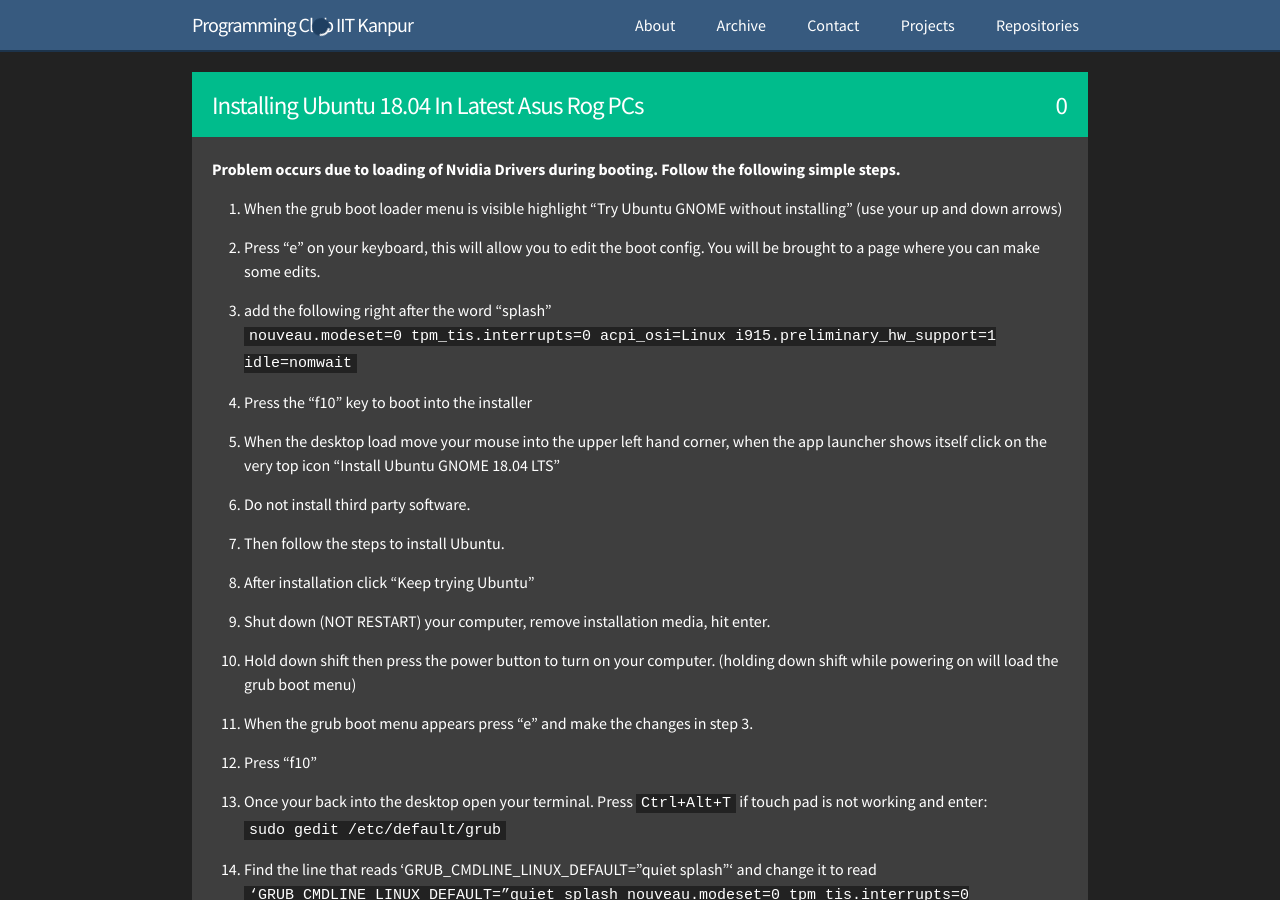
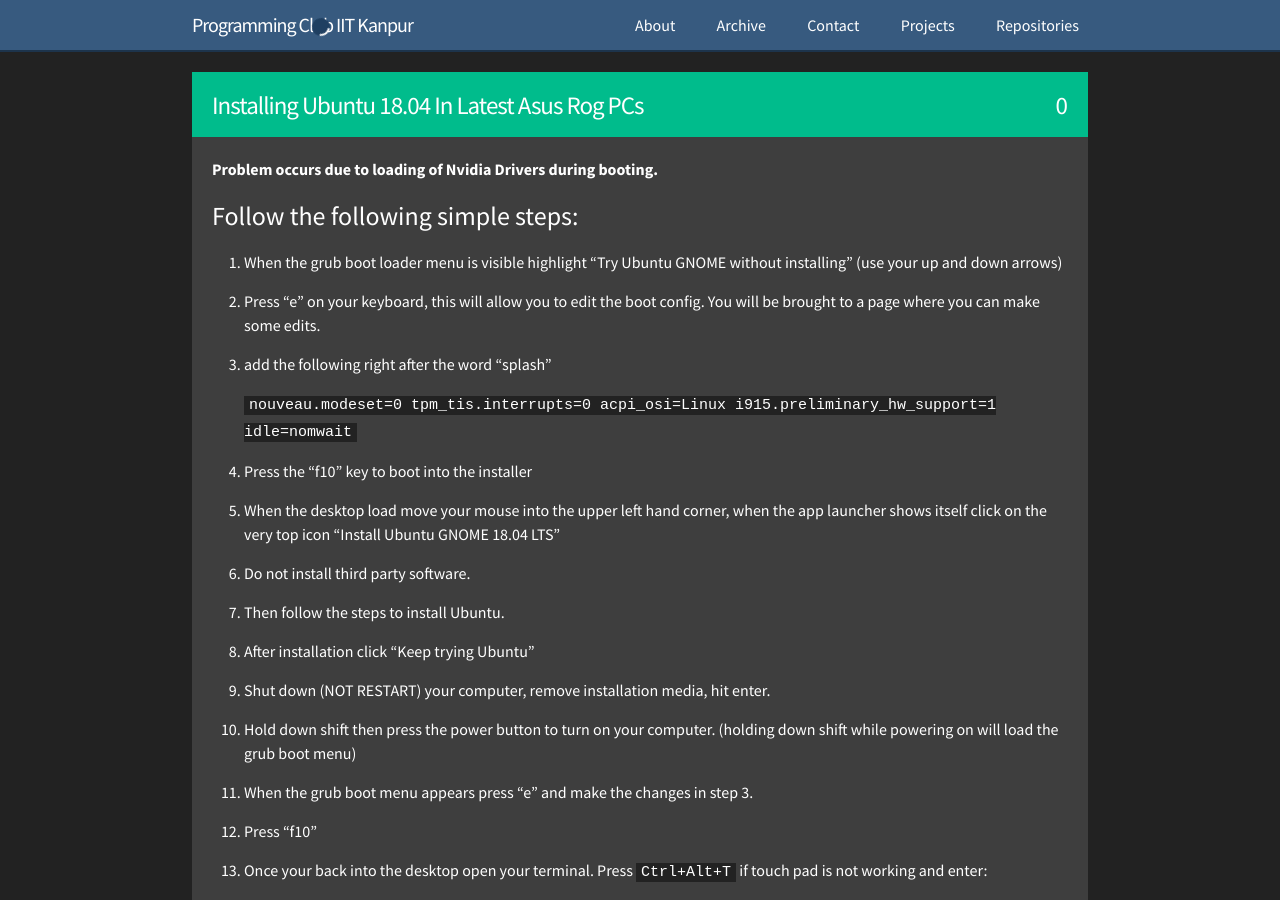
Before and after one commit to pclubiitk/pclub.in, a Jekyll site: the page built from _posts/2017-01-06-Linux-on-Asus-ROG.md, in a window 1280 px wide and 900 px high. Built offline with Jekyll 4.4.1, drawn with Linux system fonts in a browser that asks for light colours; nearby versions of some CDN libraries; comment, search, counter and statistics services are not loaded; a style sheet for code colours, icons or effects is not loaded; some of the changed text lies outside the part shown.

Commit message:
Fix formatting

````diff
--- a/_posts/2017-01-06-Linux-on-Asus-ROG.md
+++ b/_posts/2017-01-06-Linux-on-Asus-ROG.md
@@ -6,15 +6,17 @@
 subsection: installfest17
 hidden: true
 ---
+**Problem occurs due to loading of Nvidia Drivers during booting.**
 
-**Problem occurs due to loading of Nvidia Drivers during booting. Follow the following simple steps.**
+### Follow the following simple steps:
 
 1. When the grub boot loader menu is visible highlight “Try Ubuntu GNOME without installing” (use your up and down arrows)
 
 2. Press “e” on your keyboard, this will allow you to edit the boot config.
 You will be brought to a page where you can make some edits.
 
-3. add the following right after the word “splash”\
+3. add the following right after the word “splash”
+
     `nouveau.modeset=0 tpm_tis.interrupts=0 acpi_osi=Linux i915.preliminary_hw_support=1 idle=nomwait`
 
 4. Press the “f10” key to boot into the installer
@@ -35,13 +37,16 @@
 
 12. Press “f10”
 
-13. Once your back into the desktop open your terminal. Press `Ctrl+Alt+T` if touch pad is not working and enter:\
+13. Once your back into the desktop open your terminal. Press `Ctrl+Alt+T` if touch pad is not working and enter:
+
     `sudo gedit /etc/default/grub`
 
-14. Find the line that reads ‘GRUB_CMDLINE_LINUX_DEFAULT=”quiet splash”‘ and change it to read\
+14. Find the line that reads ‘GRUB_CMDLINE_LINUX_DEFAULT=”quiet splash”‘ and change it to read
+
     `‘GRUB_CMDLINE_LINUX_DEFAULT=”quiet splash nouveau.modeset=0 tpm_tis.interrupts=0 acpi_osi=Linux i915.preliminary_hw_support=1 idle=nomwait”‘`
 
-15. Ignore this step if touchpad is working else add `i8042.reset` to read:\
+15. Ignore this step if touchpad is working else add `i8042.reset` to read:
+
     `‘GRUB_CMDLINE_LINUX_DEFAULT=”i8042.reset quiet splash nouveau.modeset=0 tpm_tis.interrupts=0 acpi_osi=Linux i915.preliminary_hw_support=1 idle=nomwait”‘`
 
 16. Save the changes then exit gedit.
@@ -52,7 +57,8 @@
 
 19. The PC may hang at this point which means the OS doesn't support restart with dual boot.
 
-20. Force switch off the PC from power button and on next boot follow steps 13-17 and add `acpi=force` in step 14/15 to read: \
+20. Force switch off the PC from power button and on next boot follow steps 13-17 and add `acpi=force` in step 14/15 to read:
+
     `‘GRUB_CMDLINE_LINUX_DEFAULT=”quiet splash nouveau.modeset=0 tpm_tis.interrupts=0 acpi_osi=Linux i915.preliminary_hw_support=1 idle=nomwait acpi=force”‘`
 
 Enjoy UbuntuGNOME!!!!
@@ -61,7 +67,8 @@
 
 1. Connect to a network
 
-2. Remove all Nvidia installs(if any), run this command: \
+2. Remove all Nvidia installs(if any), run this command:
+
     `sudo apt-get purge nvidia* & sudo apt autoremove & sudo apt auto-clean`
 
 3. Open the file `sudo vim /etc/modprobe.d/blacklist.conf` and add these lines at the end:
@@ -77,13 +84,16 @@
     options nouveau modeset=0
     ```
 
-4. Add the PPA graphic drivers:\
+4. Add the PPA graphic drivers:
+
     `sudo add-apt-repository ppa:graphics-drivers/ppa`
 
-5. Check recommended drivers:\
+5. Check recommended drivers:
+
     `ubuntu-drivers devices`
 
-6. AutoInstall recommended drivers:\
+6. AutoInstall recommended drivers:
+
     `sudo ubuntu-drivers autoinstall`
 
 7. If secure boot is not switched off, while installing it asks for a password, enter and remember it. Shutdown the PC
@@ -91,15 +101,18 @@
 
 8.  Go to step 11 if secure boot is already disabled else on grub menu select `system setup` to open boot manager.
 
-9. Switch off secure boot (use right left arrow to switch tabs, enter to select and esc for back in boot manager):\
+9. Switch off secure boot (use right left arrow to switch tabs, enter to select and esc for back in boot manager):
+
     `security tab->secure boot->secure boot controller-> disabled`
 
 10. Press F10 to Save and exit.
 
-11. Verify Nvidia installation (shows a nice table with nvidia hardware and driver specs):\
+11. Verify Nvidia installation (shows a nice table with nvidia hardware and driver specs):
+
     `nvidia-smi`
 
-12. Use "nvidia-X-server" from applications or following command to select profile for next boot (available profiles are intel and nvidia)\
+12. Use "nvidia-X-server" from applications or following command to select profile for next boot (available profiles are intel and nvidia)
+
     `sudo prime-select nvidia`
 
 13. If you are not a beginner and wish to switch profiles without reboot use: https://github.com/matthieugras/Prime-Ubuntu-18.04.
@@ -117,10 +130,12 @@
 
 4. Select root and press enter key twice. You will be dropped in root shell.
 
-5. Run this command\
+5. Run this command
+
     `apt purge nvidia*`
 
-6. Reboot\
+6. Reboot
+
     `reboot`
 
 7. You can either retry the above steps to install nvidia-drivers or use ubuntu with intel card.
@@ -128,7 +143,8 @@
 Windows update which requires multiple restarts would be problem because grub selects ubuntu as default. This may lead to
 crashing of windows. Switching OFF automatic updates is RECOMMENDED. In case, you want to do an update :
 
-1. Make windows first boot option from boot manager.\
+1. Make windows first boot option from boot manager.
+
     `Grub->system setup->boot tab->change boot order(swap 1st and second option)`
 
 2. Perform the update and shut down the PC.
````
Also changed, not shown: other parts of _posts/2017-01-06-Linux-on-Asus-ROG.md (+1 -1 lines).
